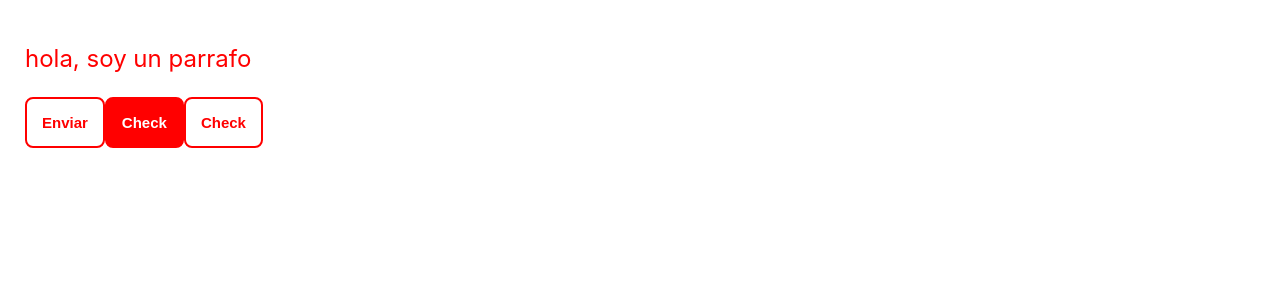
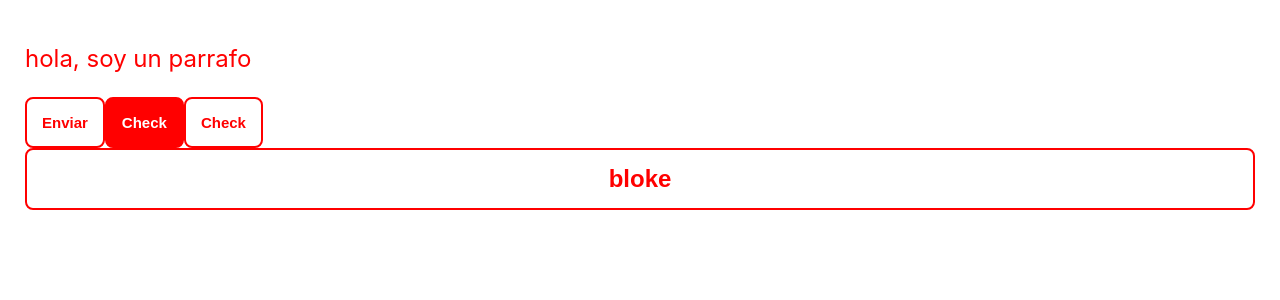
Before and after one commit to Glen1986/my-styled-components, a React (Create React App) app: page / in a window 1280 px wide. Shown: the top 300 px of the page. Built offline with nearby package versions, Linux system fonts and the light colour scheme.

Commit message:
styled-components-buttons

```diff
--- a/src/App.js
+++ b/src/App.js
@@ -17,6 +17,11 @@ const Button = styled.button`
     font-weight: 600;
     font-size: 15px;
 `
+const BlockButton = styled(Button)`
+    width: 100%;
+    font-size: 24px;
+`
+
 function App() {
     return (
         <Content>
@@ -24,6 +29,8 @@ function App() {
             <Button>Enviar</Button>
             <Button primary>Check</Button>
             <Button secondary>Check</Button>
+            <br />
+            <BlockButton> bloke</BlockButton>
         </Content>
     )
 }
```
